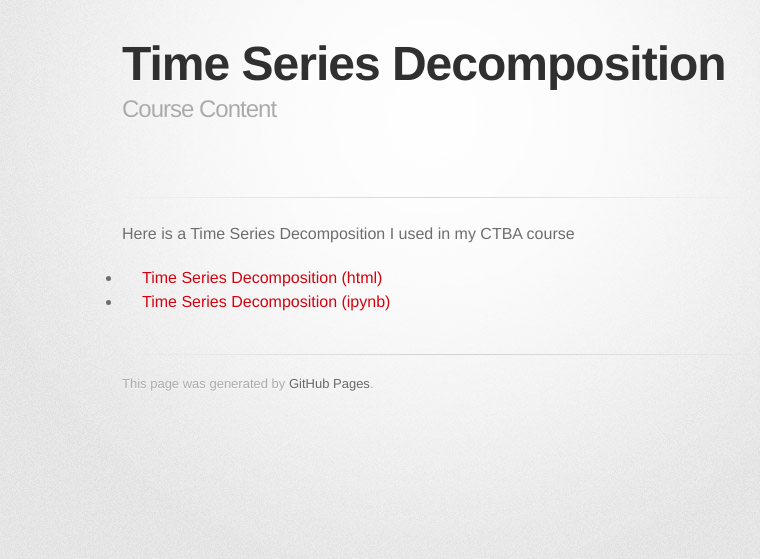
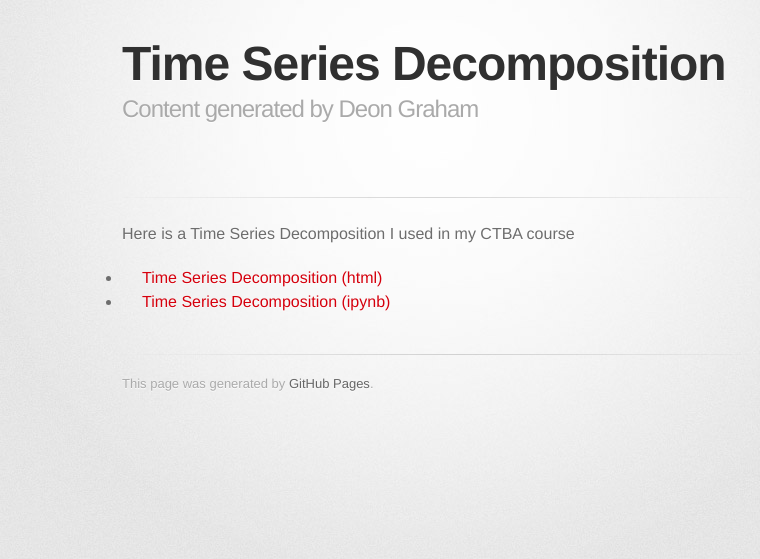
Before and after one commit to ddg885/ddg885.github.io, a Jekyll site: the page built from timeseries/index.md, in a window 1280 px wide. Shown: the top 559 px of the page, without its empty margins (208-968 px from the left). Built offline with Jekyll 4.4.1, drawn with Linux system fonts in a browser that asks for light colours; some web fonts are replaced; our own code applies the rules of GitHub Pages for plain Markdown files.

Commit message:
Update index.md

```diff
--- a/timeseries/index.md
+++ b/timeseries/index.md
@@ -1,6 +1,6 @@
 ---
 title: Time Series Decomposition
-description: Course Content
+description: Content generated by Deon Graham
 ---
 
 Here is a Time Series Decomposition I used in my CTBA course
```
